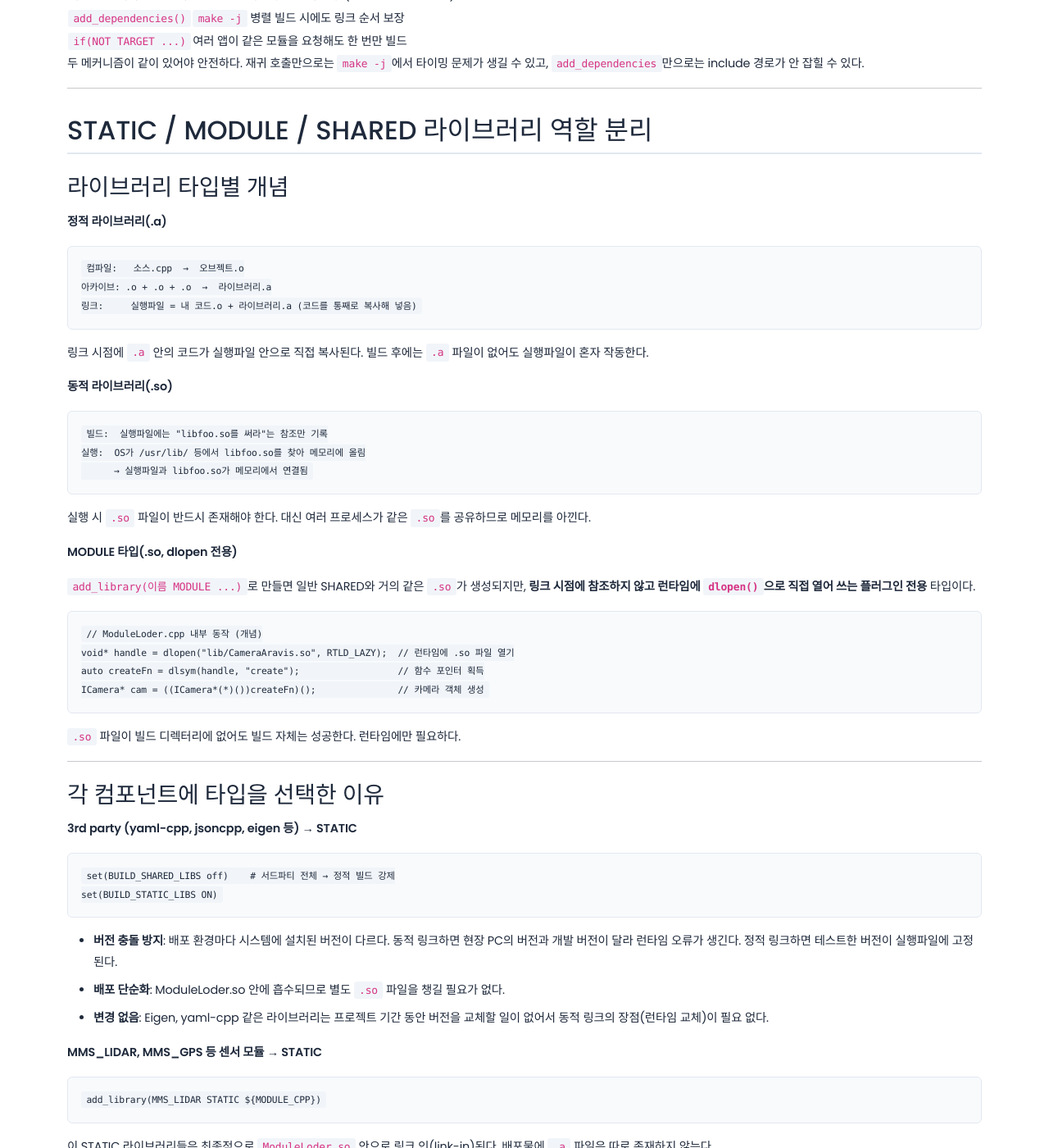
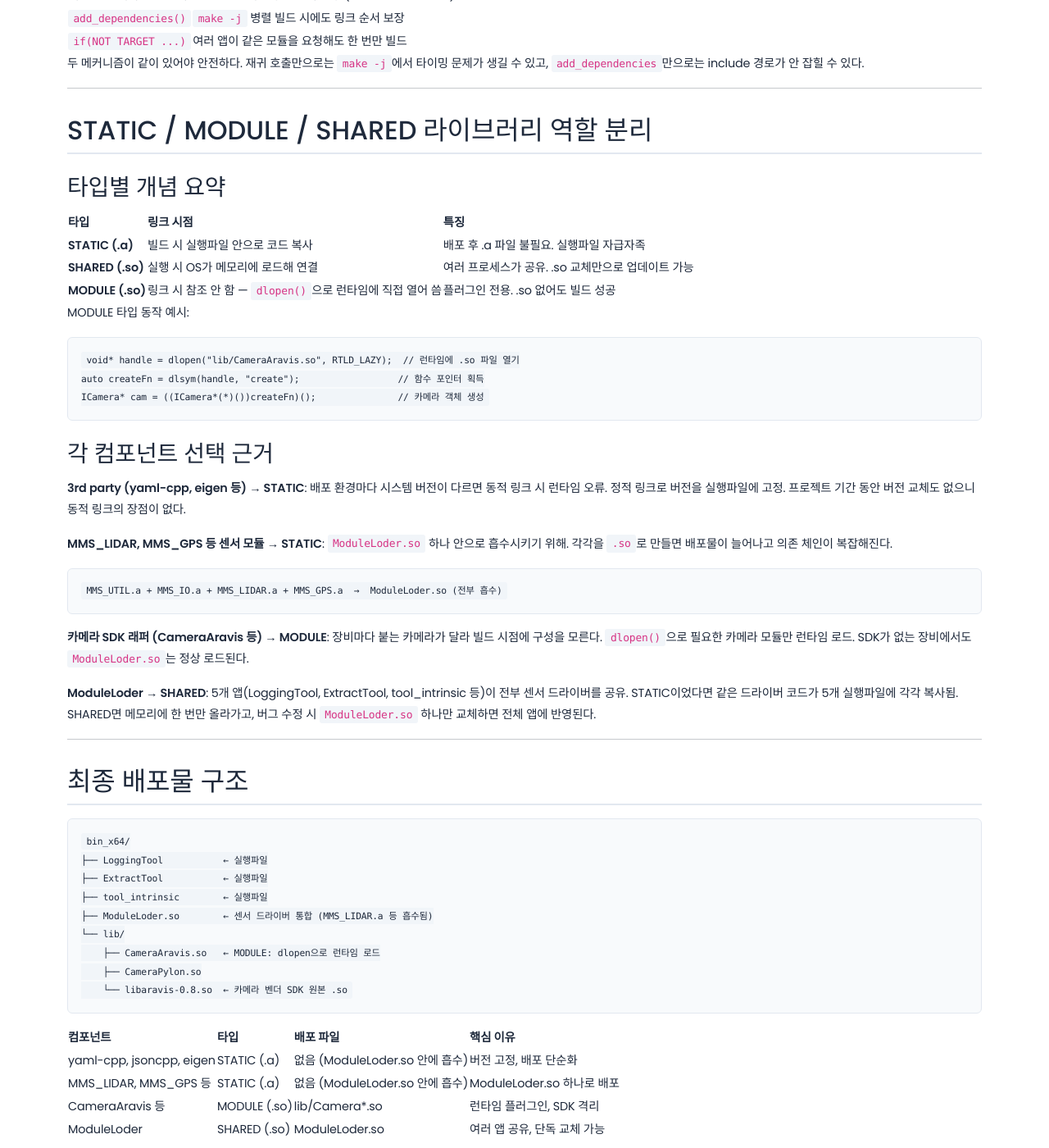
Before and after one commit to jinwoo-Sync/jinwoo-Sync.github.io, a Jekyll site: the page built from _posts/2026-04-08-cmake-hierarchical-build.md, in a window 1280 px wide and 1400 px high, scrolled down 4003 px. Shown: the whole window at 82% size. Built offline with Jekyll 4.4.1, drawn with Linux system fonts in a browser that asks for light colours; some of the changed text lies outside the part shown.

Commit message:
정적/동적/module 라이브러리 분리

````diff
--- a/_posts/2026-04-08-cmake-hierarchical-build.md
+++ b/_posts/2026-04-08-cmake-hierarchical-build.md
@@ -174,105 +174,35 @@ endmacro()
 
 ## STATIC / MODULE / SHARED 라이브러리 역할 분리
 
-### 라이브러리 타입별 개념
+### 타입별 개념 요약
 
-**정적 라이브러리(.a)**
+| 타입 | 링크 시점 | 특징 |
+|------|-----------|------|
+| **STATIC (.a)** | 빌드 시 실행파일 안으로 코드 복사 | 배포 후 .a 파일 불필요. 실행파일 자급자족 |
+| **SHARED (.so)** | 실행 시 OS가 메모리에 로드해 연결 | 여러 프로세스가 공유. .so 교체만으로 업데이트 가능 |
+| **MODULE (.so)** | 링크 시 참조 안 함 — `dlopen()`으로 런타임에 직접 열어 씀 | 플러그인 전용. .so 없어도 빌드 성공 |
 
-```
-컴파일:   소스.cpp  →  오브젝트.o
-아카이브: .o + .o + .o  →  라이브러리.a
-링크:     실행파일 = 내 코드.o + 라이브러리.a (코드를 통째로 복사해 넣음)
-```
-
-링크 시점에 `.a` 안의 코드가 실행파일 안으로 직접 복사된다. 빌드 후에는 `.a` 파일이 없어도 실행파일이 혼자 작동한다.
-
-**동적 라이브러리(.so)**
-
-```
-빌드:  실행파일에는 "libfoo.so를 써라"는 참조만 기록
-실행:  OS가 /usr/lib/ 등에서 libfoo.so를 찾아 메모리에 올림
-      → 실행파일과 libfoo.so가 메모리에서 연결됨
-```
-
-실행 시 `.so` 파일이 반드시 존재해야 한다. 대신 여러 프로세스가 같은 `.so`를 공유하므로 메모리를 아낀다.
-
-**MODULE 타입(.so, dlopen 전용)**
-
-`add_library(이름 MODULE ...)`로 만들면 일반 SHARED와 거의 같은 `.so`가 생성되지만, **링크 시점에 참조하지 않고 런타임에 `dlopen()`으로 직접 열어 쓰는 플러그인 전용** 타입이다.
+MODULE 타입 동작 예시:
 
 ```cpp
-// ModuleLoder.cpp 내부 동작 (개념)
 void* handle = dlopen("lib/CameraAravis.so", RTLD_LAZY);  // 런타임에 .so 파일 열기
 auto createFn = dlsym(handle, "create");                  // 함수 포인터 획득
 ICamera* cam = ((ICamera*(*)())createFn)();               // 카메라 객체 생성
 ```
 
-`.so` 파일이 빌드 디렉터리에 없어도 빌드 자체는 성공한다. 런타임에만 필요하다.
+### 각 컴포넌트 선택 근거
 
----
+**3rd party (yaml-cpp, eigen 등) → STATIC**: 배포 환경마다 시스템 버전이 다르면 동적 링크 시 런타임 오류. 정적 링크로 버전을 실행파일에 고정. 프로젝트 기간 동안 버전 교체도 없으니 동적 링크의 장점이 없다.
 
-### 각 컴포넌트에 타입을 선택한 이유
+**MMS_LIDAR, MMS_GPS 등 센서 모듈 → STATIC**: `ModuleLoder.so` 하나 안으로 흡수시키기 위해. 각각을 `.so`로 만들면 배포물이 늘어나고 의존 체인이 복잡해진다.
 
-**3rd party (yaml-cpp, jsoncpp, eigen 등) → STATIC**
-
-```cmake
-set(BUILD_SHARED_LIBS off)    # 서드파티 전체 → 정적 빌드 강제
-set(BUILD_STATIC_LIBS ON)
+```
+MMS_UTIL.a + MMS_IO.a + MMS_LIDAR.a + MMS_GPS.a  →  ModuleLoder.so (전부 흡수)
 ```
 
-- **버전 충돌 방지**: 배포 환경마다 시스템에 설치된 버전이 다르다. 동적 링크하면 현장 PC의 버전과 개발 버전이 달라 런타임 오류가 생긴다. 정적 링크하면 테스트한 버전이 실행파일에 고정된다.
-- **배포 단순화**: ModuleLoder.so 안에 흡수되므로 별도 `.so` 파일을 챙길 필요가 없다.
-- **변경 없음**: Eigen, yaml-cpp 같은 라이브러리는 프로젝트 기간 동안 버전을 교체할 일이 없어서 동적 링크의 장점(런타임 교체)이 필요 없다.
+**카메라 SDK 래퍼 (CameraAravis 등) → MODULE**: 장비마다 붙는 카메라가 달라 빌드 시점에 구성을 모른다. `dlopen()`으로 필요한 카메라 모듈만 런타임 로드. SDK가 없는 장비에서도 `ModuleLoder.so`는 정상 로드된다.
 
-**MMS_LIDAR, MMS_GPS 등 센서 모듈 → STATIC**
-
-```cmake
-add_library(MMS_LIDAR STATIC ${MODULE_CPP})
-```
-
-이 STATIC 라이브러리들은 최종적으로 `ModuleLoder.so` 안으로 링크 인(link-in)된다. 배포물에 `.a` 파일은 따로 존재하지 않는다.
-
-```
-MMS_UTIL.a   ─┐
-MMS_IO.a     ─┤
-MMS_LIDAR.a  ─┼──→  ModuleLoder.so  (이 안에 전부 흡수됨)
-MMS_GPS.a    ─┤
-MMS_RADAR.a  ─┘
-```
-
-센서 드라이버 각각을 `.so`로 만들면 배포물이 늘어나고, `ModuleLoder.so` 로드 시 의존 체인이 줄줄이 따라온다. `.a`로 묶어 하나 안에 넣으면 배포·관리가 단순해진다.
-
-**카메라 SDK 래퍼 (CameraAravis 등) → MODULE**
-
-```cmake
-add_library(CameraAravis MODULE CameraAravis.cpp ../CameraModule.cpp)
-```
-
-- **현장 구성이 장비마다 다름**: 어떤 카메라가 붙을지 빌드 시점에 모른다. `dlopen()`으로 런타임에 필요한 카메라 모듈만 로드하면 배포물은 같아도 현장에서 필요한 `.so`만 챙겨가면 된다.
-- **SDK 의존성 격리**: 카메라 SDK 래퍼를 STATIC으로 `ModuleLoder.so`에 넣으면, SDK가 없는 환경에서 `ModuleLoder.so` 로드 자체가 실패한다. MODULE로 분리하면 해당 SDK가 없어도 `ModuleLoder.so`는 정상 로드된다. 없는 카메라 모듈은 그냥 로드하지 않으면 된다.
-- **카메라 드라이버만 교체 가능**: SDK 업데이트나 새 벤더 지원 시 `CameraAravis.so`만 다시 빌드해서 교체하면 된다. 앱도, `ModuleLoder.so`도 재빌드 불필요.
-
-**ModuleLoder → SHARED**
-
-```cmake
-add_library(ModuleLoder SHARED ${MODULE_CPP})
-```
-
-LoggingTool, ExtractTool, tool_intrinsic, tool_extrinsic, visualizer_cpu — 5개 앱이 전부 센서 드라이버를 사용한다.
-
-```
-# STATIC이었다면 → 같은 드라이버 코드가 5개 실행파일에 각각 복사됨
-LoggingTool    = 내 코드 + MMS_LIDAR + MMS_GPS + ... (복사본 1)
-ExtractTool    = 내 코드 + MMS_LIDAR + MMS_GPS + ... (복사본 2)
-tool_intrinsic = 내 코드 + MMS_LIDAR + MMS_GPS + ... (복사본 3)
-
-# SHARED로 만들면 → 메모리에 한 번만 올라가 5개 앱이 공유
-ModuleLoder.so ← 메모리에 한 번만 올라감
-    ↑               ↑               ↑
-LoggingTool     ExtractTool     tool_intrinsic
-```
-
-드라이버 버그를 수정할 때 `ModuleLoder.so`만 교체하면 5개 앱 전체에 반영된다. 재빌드 없이 업데이트 가능하다.
+**ModuleLoder → SHARED**: 5개 앱(LoggingTool, ExtractTool, tool_intrinsic 등)이 전부 센서 드라이버를 공유. STATIC이었다면 같은 드라이버 코드가 5개 실행파일에 각각 복사됨. SHARED면 메모리에 한 번만 올라가고, 버그 수정 시 `ModuleLoder.so` 하나만 교체하면 전체 앱에 반영된다.
 
 ---
 
````
